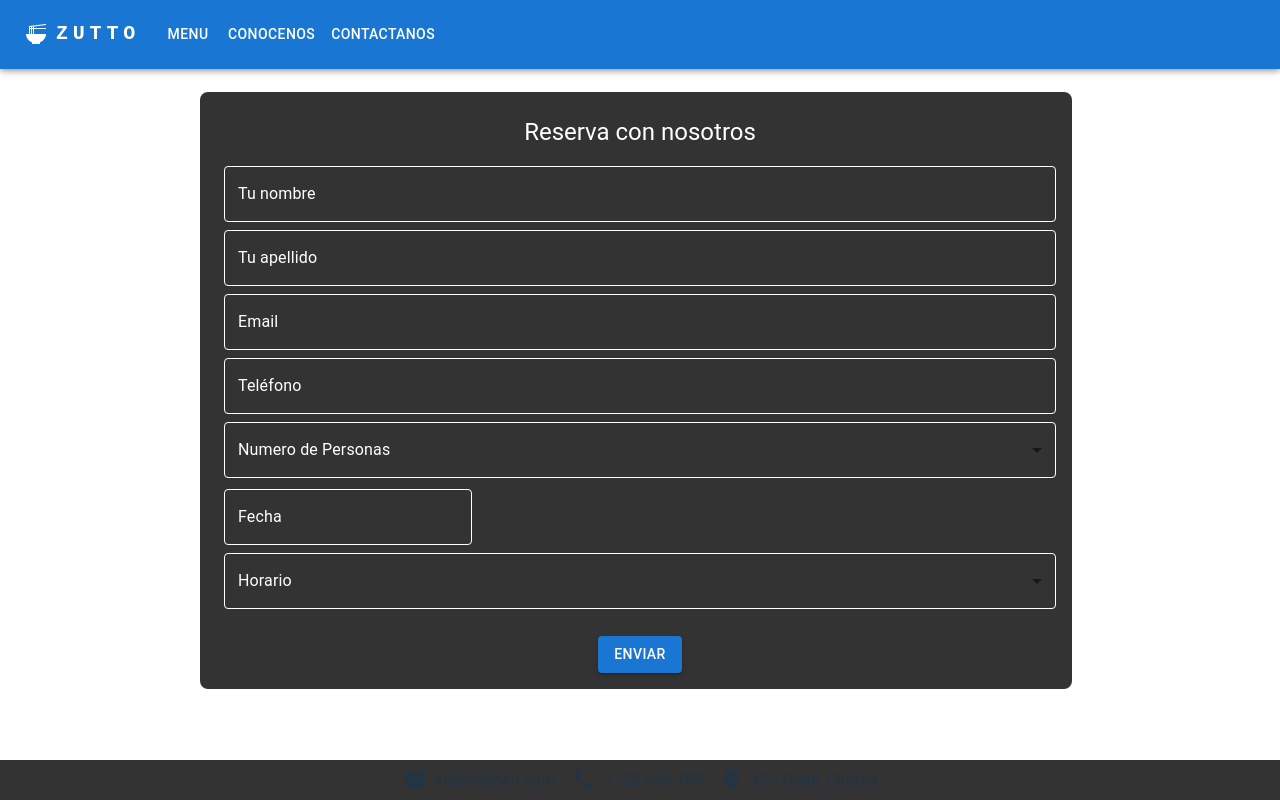
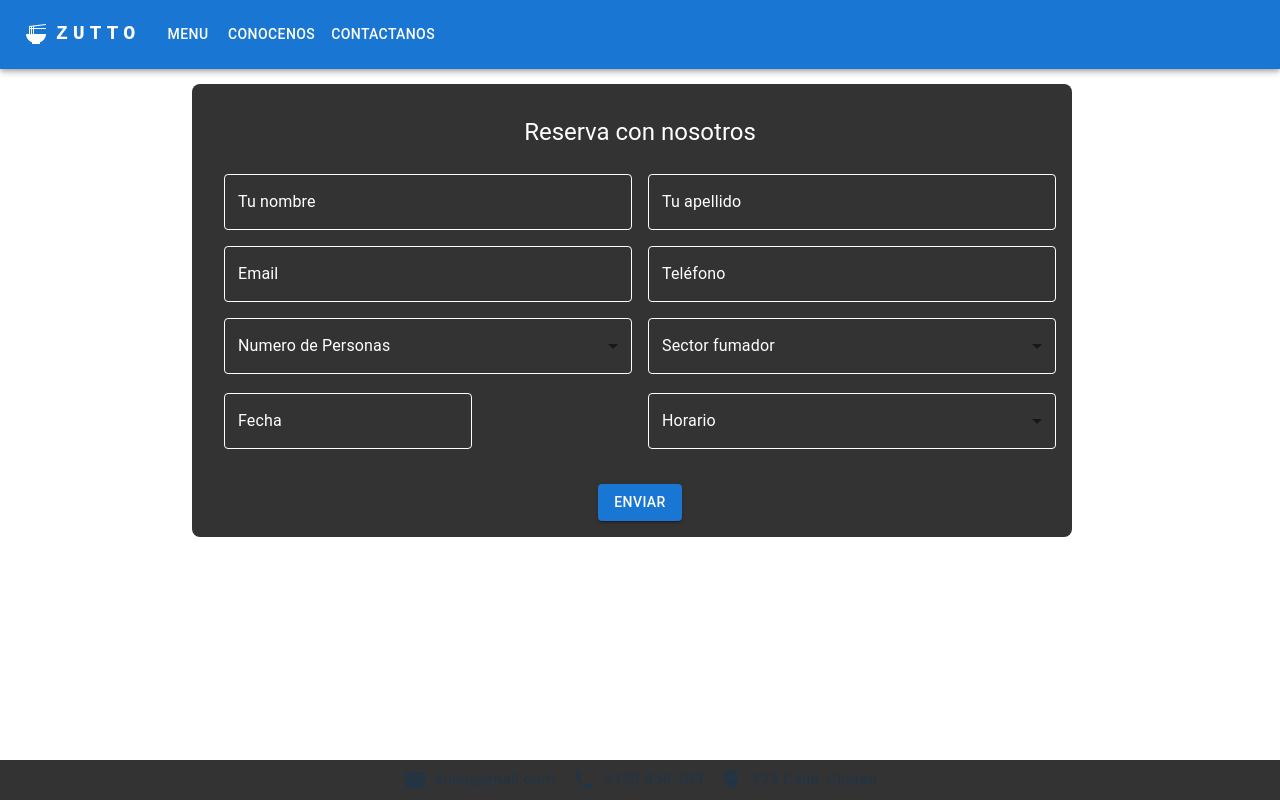
Before and after one commit to JuanPabloSQ/restaurant-page, a React (Vite) app: page /reserva in a window 1280 px wide. Built offline with nearby package versions, Linux system fonts and the light colour scheme; what react-swipeable-views-utils would draw is missing.

Commit message:
improvement reserve page

```diff
--- a/src/ReservePage/ReservePage.jsx
+++ b/src/ReservePage/ReservePage.jsx
@@ -7,15 +7,16 @@ import Button from '@mui/material/Button';
 import Typography from '@mui/material/Typography';
 import PeopleSelect from "../ReservePage/PeopleSelect";
 import TimeSelect from "../ReservePage/TimeSelect";
+import SmokeSelect from "./SmokeSelect";
 import { AdapterDayjs } from '@mui/x-date-pickers/AdapterDayjs';
 import { LocalizationProvider } from '@mui/x-date-pickers/LocalizationProvider';
 import { DatePicker } from '@mui/x-date-pickers/DatePicker';
-
 import { useState } from 'react';
 
 const Reserve = () => {
   const [selectedPeople, setSelectedPeople] = useState('');
   const [selectedTime, setSelectedTime] = useState('');
+  const [selectedSmoke, setSelectedSmoke] = useState('');
 
   const handlePeopleChange = (event) => {
     setSelectedPeople(event.target.value);
@@ -23,6 +24,10 @@ const Reserve = () => {
 
   const handleTimeChange = (event) => {
     setSelectedTime(event.target.value);
+  };
+
+  const handleSmokeChange = (event) => {
+    setSelectedSmoke(event.target.value);
   };
 
   return (
@@ -37,7 +42,7 @@ const Reserve = () => {
         <Grid
           container
           component="form"
-          spacing={1}
+          spacing={2}
           sx={{
             backgroundColor: '#333',
             borderRadius: '8px',
@@ -62,27 +67,30 @@ const Reserve = () => {
               Reserva con nosotros
             </Typography>
           </Grid>
-          <Grid item xs={12}>
+          <Grid item xs={12} sm={6}>
             <TextField fullWidth id="ConactName" label="Tu nombre" variant="outlined" />
           </Grid>
-          <Grid item xs={12}>
+          <Grid item xs={12} sm={6}>
             <TextField fullWidth id="ConactLastName" label="Tu apellido" variant="outlined" />
           </Grid>
-          <Grid item xs={12}>
+          <Grid item xs={12} sm={6}>
             <TextField fullWidth id="ConactMail" label="Email" variant="outlined" />
           </Grid>
-          <Grid item xs={12}>
+          <Grid item xs={12} sm={6}>
             <TextField fullWidth id="ConactPhone" label="Teléfono" variant="outlined" />
           </Grid>
-          <Grid item xs={12}>
+          <Grid item xs={12} sm={6}>
             <PeopleSelect value={selectedPeople} onChange={handlePeopleChange} />
           </Grid>
-          <Grid item xs={12}>
+          <Grid item xs={12} sm={6}>
+            <SmokeSelect value={selectedSmoke} onChange={handleSmokeChange} />
+          </Grid>
+          <Grid item xs={12} sm={6}>
             <LocalizationProvider dateAdapter={AdapterDayjs}>
-              <DatePicker label="Fecha" />
+              <DatePicker label="Fecha" style={{ width: '100%' }} />
             </LocalizationProvider>
           </Grid>
-          <Grid item xs={12}>
+          <Grid item xs={12} sm={6}>
             <TimeSelect value={selectedTime} onChange={handleTimeChange}/>
           </Grid>
           <Grid item xs={12} sx={{ display: 'flex', justifyContent: 'center', marginTop: '16px' }}>
--- /dev/null
+++ b/src/ReservePage/SmokeSelect.jsx
@@ -0,0 +1,39 @@
+import MenuItem from '@mui/material/MenuItem';
+import FormControl from '@mui/material/FormControl';
+import InputLabel from '@mui/material/InputLabel';
+import Select from '@mui/material/Select';
+import FormHelperText from '@mui/material/FormHelperText';
+
+const currencies = [
+  {
+    value: 1,
+    label: 'Si',
+  },
+  {
+    value: 2,
+    label: "No",
+  }
+];
+
+const SmokeSelect = ({ value, onChange, error, helperText }) => {
+  return (
+    <FormControl fullWidth error={error}>
+      <InputLabel id='Smoke'> Sector fumador </InputLabel>
+      <Select
+        labelId='Smoke'
+        label='Sector fumador'
+        value={value || ''}
+        onChange={onChange}
+      >
+        {currencies.map((option) => (
+          <MenuItem key={option.value} value={option.value}>
+            {option.label}
+          </MenuItem>
+        ))}
+      </Select>
+      <FormHelperText>{helperText}</FormHelperText>
+    </FormControl>
+  );
+};
+
+export default SmokeSelect;
```
